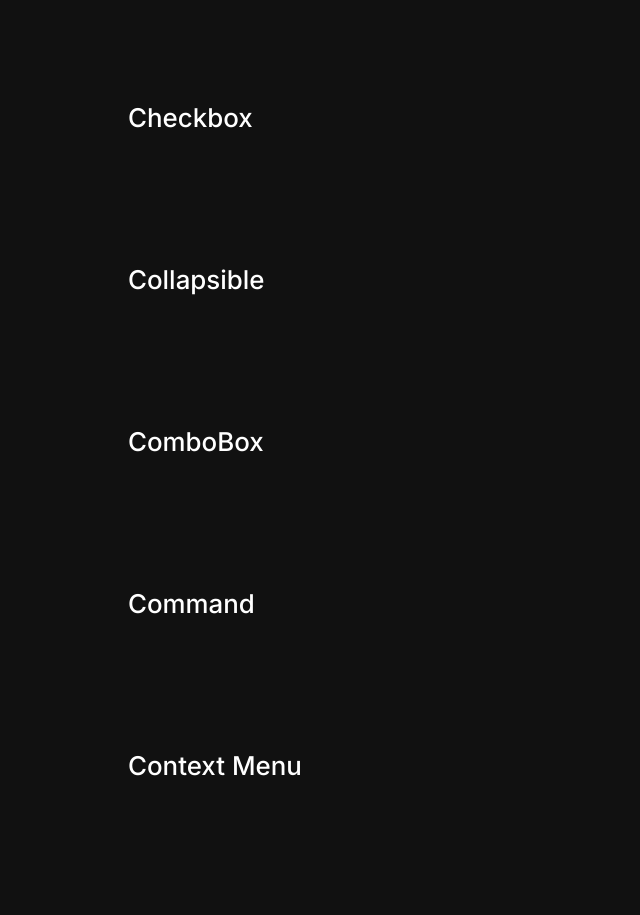
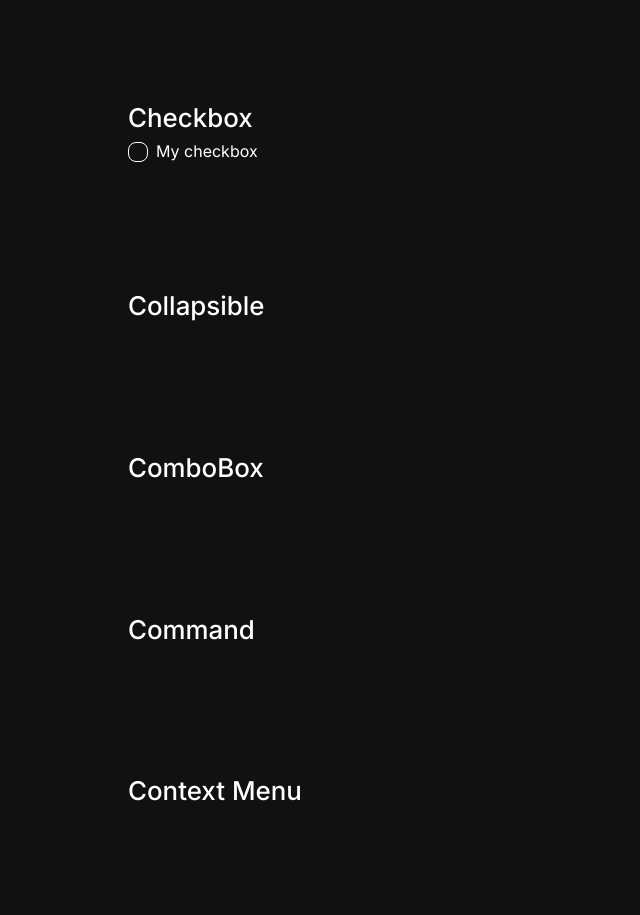
Before and after one commit to rarescovei5/Principium-UI, a React (Vite) app: page / in a window 1280 px wide. Shown: the part 3780-4695 px from the top of the page, without its empty margins (0-640 px from the left). Built offline with nearby package versions, Linux system fonts and the light colour scheme.

Commit message:
Added Checkbox.tsx

```diff
--- a/src/App.tsx
+++ b/src/App.tsx
@@ -38,9 +38,11 @@ import {
   CarouselContent,
   CarouselItem,
 } from './ModernTheme/Carousel';
+import Checkbox from './ModernTheme/CheckBox';
 
 function App() {
   const [selectedDate, setSelectedDate] = useState(new Date());
+  const [checked, setChecked] = useState(false);
 
   return (
     <div className="flex flex-col gap-30 my-30">
@@ -219,6 +221,15 @@ function App() {
       </div>
       <div className="w-[80%] mx-auto">
         <h3 className="h3">Checkbox</h3>
+        <div className="flex items-center gap-2">
+          <Checkbox
+            checked={checked}
+            toggleChecked={() => {
+              setChecked((prev) => !prev);
+            }}
+          />{' '}
+          <p className="p">My checkbox</p>
+        </div>
       </div>
       <div className="w-[80%] mx-auto">
         <h3 className="h3">Collapsible</h3>
--- a/src/ModernTheme/CheckBox.tsx
+++ b/src/ModernTheme/CheckBox.tsx
@@ -0,0 +1,41 @@
+const Checkbox = ({
+  checked,
+  disabled,
+  toggleChecked,
+  ...props
+}: React.HTMLAttributes<HTMLButtonElement> & {
+  checked: boolean;
+  disabled?: boolean;
+  toggleChecked: () => void;
+}) => {
+  return (
+    <button
+      className={`w-5 h-5 flex items-center justify-center transition-colors duration-150 rounded-lg ${
+        disabled
+          ? 'cursor-not-allowed border-border border-[1px]'
+          : checked
+          ? 'bg-white border-white border-[1px] cursor-pointer'
+          : 'bg-transparent border-white border-[1px] cursor-pointer'
+      }`}
+      onClick={toggleChecked}
+      {...props}
+    >
+      <svg
+        width="12"
+        height="10"
+        viewBox="0 0 12 10"
+        fill="none"
+        xmlns="http://www.w3.org/2000/svg"
+      >
+        <path
+          d="M11.5 1L3.8 9L0.5 6"
+          stroke="#111111"
+          stroke-linecap="round"
+          stroke-linejoin="round"
+        />
+      </svg>
+    </button>
+  );
+};
+
+export default Checkbox;
```
Also changed, not shown: public/Checkmark.svg (added).
